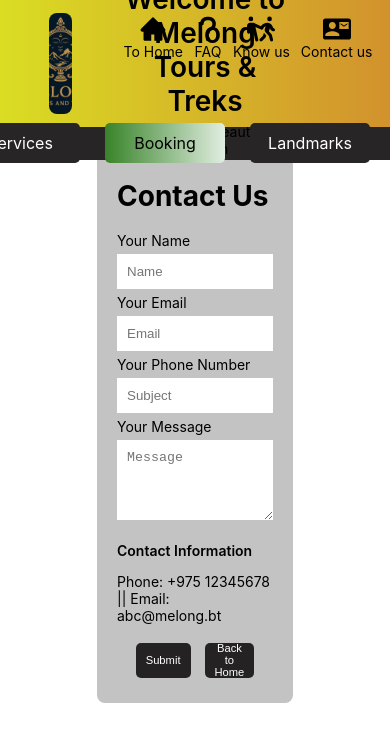
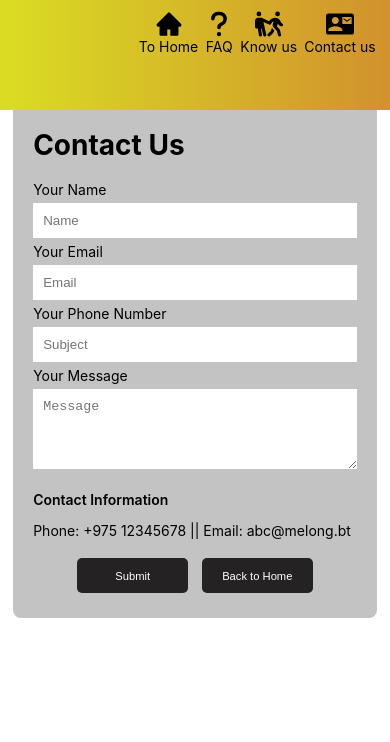
Before and after one commit to Lekden/melong, a React (Create React App) app: page /melong/contactUs in a window 390 px wide. Shown: the top 742 px of the page. Built offline with nearby package versions, Linux system fonts and the light colour scheme.

Commit message:
UI Improvement

```diff
--- a/src/components/Banner.css
+++ b/src/components/Banner.css
@@ -11,7 +11,7 @@
     justify-content: space-between;
     /* Space between logo, text, and tabs */
     align-items: center;
-    height: 15vh;
+    height: 13vh;
     color: rgb(0, 0, 0);
     padding: 0 20px;
     position: relative;
@@ -64,29 +64,23 @@
 .overlay {
     text-align: center;
     position: absolute;
-    /* Position the overlay absolutely */
-    top: 60%;
-    /* Center the overlay vertically */
+    top: 40%;
     left: 47%;
-    /* Center the overlay horizontally */
     transform: translate(-50%, -50%);
-    /* Offset by 50% of its width and height */
   }
 
-/* Heading styles */
   .heading {
-    padding-top: 1rem;
     margin: 0;
-    font-size: 5px;
-    font-weight: 600;
+    padding: 0;
+    font-size: 2.5rem;
+    color: white;
   }
 
-
-/* Subheading styles */
   .subheading {
-    font-size: 1rem;
-    margin-top: 5px;
-
+    margin: 0;
+    padding: 0;
+    font-size: 1.2rem;
+    color: white;
   }
 
 .button {
@@ -135,12 +129,9 @@
 .navigation {
     display: flex;
     justify-content: center;
-    /* Center the content horizontally */
     align-items: center;
-    /* Center the content vertically */
     width: 100%;
     height: 4vh;
-    /* Adjust the height */
     padding: 0 20px;
     background-color: #272525;
     gap: 20px;
@@ -151,23 +142,27 @@
 .dropdown-container {
     display: flex;
     justify-content: center;
-    /* This will center the dropdowns horizontally */
     align-items: center;
-    /* This will center the dropdowns vertically */
+    flex-wrap: wrap;
     width: 100%;
     gap: 25px;
+    box-sizing: border-box;
     /* Space between each dropdown */
 }
 
 /* Dropdown items */
 .dropdown {
     display: inline-block;
+    height: 100%;
+    align-items: center;
+    white-space: wrap;
     /* Ensures each dropdown behaves like an inline element */
 }
 
 
 /* Button for each dropdown */
 .dropdown-btn {
+    display: inline-block;
     position: relative;
     align-items: center;
     justify-content: center;
@@ -175,11 +170,11 @@
     background-color: #272525;
     color: white;
     border: none;
-    padding: 10px;
     width: 120px;
+    height:4vh;
     cursor: pointer;
     border-radius: 5px;
-    font-size: 16px;
+    font-size: 15px;
     font-family: -apple-system, BlinkMacSystemFont, 'Segoe UI', 'Roboto', 'Oxygen',
         'Ubuntu', 'Cantarell', 'Fira Sans', 'Droid Sans', 'Helvetica Neue', sans-serif;
 }
@@ -229,27 +224,16 @@
 }
 
 /* Media Queries for Mobile */
-@media (max-width: 375px) {
+@media (min-width:375px) and (max-width: 470px) {
 
     body,
     html {
         margin: 0;
         font-size: 14px;
         overflow-x: hidden;
+        overflow-y: scroll;
         height: auto;
-
     }
-
-    /* Adjust the wrapper to take up full width */
-    .wrapper {
-        width: 100%;
-        max-width: 100%;
-        margin-left: auto;
-        margin-right: auto;
-        height: auto;
-
-    }
-
 
     .banner-image {
         display: none;
@@ -386,28 +370,22 @@
         margin-top: 1px;
         margin-left: 5px;
     }
+    /* Tabs (Buttons) container */
+.tabs {
+    position: absolute;
+    /* Positioning tabs at the top-right corner */
+    top: 5px;
+    right: 0;
+    display: flex;
+    gap: 1px;
 
-    .moving-text {
-        display: inline-block;
-        min-width: 100%;
-        white-space: nowrap;
-        animation: moveText 20s linear infinite;
-        color: rgb(22, 19, 19);
-        font-weight: bold;
-        z-index: 1;
-        position: relative;
-        margin-top: 0.5rem;
+
+    /* Space between the tabs */
 }
 
-
-    @keyframes moveText {
-        0% {
-            transform: translateX(100%);
-        }
-
-        100% {
-            transform: translateX(-100%);
-        }
-
+.tabs :hover {
+    cursor: pointer;
+    background: #000;
+    /* Change cursor to pointer on hover */
 }
 }
--- a/src/components/Banner.js
+++ b/src/components/Banner.js
@@ -1,61 +1,45 @@
 import { Link, useNavigate } from "react-router-dom";
-import './Banner.css'
+import "./Banner.css";
 import { AiFillHome } from "react-icons/ai";
 import { FaQuestion } from "react-icons/fa6";
 import { MdContactMail } from "react-icons/md";
 import { FaPeoplePulling } from "react-icons/fa6";
-
 
 export default function Banner() {
   console.log("Home component rendered");
   const navigate = useNavigate(); // Initialize the navigate function
 
   return (
-        <div className='wrapper'>
+    <div className="wrapper">
       <div className="banner">
-                <div className='banner-content'>
-                    <div className='banner-image'></div>
+        <div className="banner-content">
+          <div className="banner-image"></div>
           <div className="overlay">
-                        <h1 className="heading">Welcome to Melong Tours & Treks</h1>
+            <h1 className="heading">Melong Tours & Treks</h1>
             <p className="subheading">Explore the beauty of Bhutan</p>
           </div>
           <div className="tabs">
-                        <Link
-                            className='home-icon'
-                            to="/"
-                        >
+            <Link className="home-icon" to="/">
               <AiFillHome size={28} />
-                            <span style={{ fontSize: '14px' }}>To Home</span>
+              <span style={{ fontSize: "14px" }}>To Home</span>
             </Link>
-                        <Link
-                            className='home-icon'
-                            to="/faq"
-                        >
+            <Link className="home-icon" to="/faq">
               <FaQuestion size={28} />
 
-                            <span style={{ fontSize: '14px' }}>FAQ</span>
+              <span style={{ fontSize: "14px" }}>FAQ</span>
             </Link>
-                        <Link
-                            className='home-icon'
-                            to="/knowus"
-                        >
+            <Link className="home-icon" to="/knowus">
               <FaPeoplePulling size={28} />
-                            <span style={{ fontSize: '14px' }}>Know us</span>
+              <span style={{ fontSize: "14px" }}>Know us</span>
             </Link>
-                        <Link
-                            className='home-icon'
-                            to="/contactus"
-                        >
+            <Link className="home-icon" to="/contactus">
               <MdContactMail size={28} />
-                            <span style={{ fontSize: '14px' }}>Contact us</span>
+              <span style={{ fontSize: "14px" }}>Contact us</span>
             </Link>
-
           </div>
-
         </div>
-
       </div>
-            <div className='navigation'>
+      <div className="navigation">
         <div className="dropdown-container">
           <div className="dropdown">
             <button className="dropdown-btn">Services</button>
@@ -67,7 +51,7 @@ export default function Banner() {
             </div>
           </div>
           <div className="dropdown">
-                        <button style={{ background: "linear-gradient(to right,rgb(56, 131, 41),rgb(225, 238, 225))", color: "black" }} className="dropdown-btn">Booking</button>
+            <button className="dropdown-btn">Booking</button>
             <div className="dropdown-content">
               <Link href="#">Manage Booking</Link>
               <Link href="#">Booking Inquiries</Link>
@@ -85,5 +69,5 @@ export default function Banner() {
         </div>
       </div>
     </div>
-    )
+  );
 }
--- a/src/components/Home.css
+++ b/src/components/Home.css
@@ -33,6 +33,7 @@
     height: 50%;
     margin-top: 20px;
     box-sizing: border-box;
+    position: relative;
 
 }
 
@@ -78,17 +79,7 @@
 
 
 /* Media Queries for Mobile */
-@media (max-width: 400px) {
-
-    body,
-    html {
-        height: 100%;
-        overflow-y: hidden;
-        margin: 0;
-        font-size: 14px;
-        /* Adjust font size */
-    }
-
+@media (min-width:375px) and (max-width: 470px) {
 
 
     /* Info container with adjusted gap and width */
@@ -157,5 +148,39 @@
         padding: 0;
         font-weight: bold;
     }
+    .home-info {
+        width: 100%;
+        overflow: hidden;
+        white-space: nowrap;
+        position: relative;
+    }
+    .moving-text {
+        display: inline-block;
+        min-width: 170%;
+        white-space: nowrap;
+        animation: moveText 20s linear infinite;
+        color: rgb(22, 19, 19);
+        font-weight: bold;
+        z-index: 1;
+        margin-bottom: 2px;
+        position: absolute;
+        margin-top: 0.5rem;
+    }
+
+
+    @keyframes moveText {
+        0% {
+            transform: translateX(100%);
+        }
+
+        100% {
+            transform: translateX(-100%);
+        }
+
+    }
+
+    .welcome-text, .welcome-text1   {
+        white-space: wrap;
+    }
 
 }
--- a/src/components/Knowus.css
+++ b/src/components/Knowus.css
@@ -36,3 +36,10 @@
     padding: 8px;
     width: 100%;
 }
+
+@media (min-width:375px) and (max-width:475px) {
+.knowus {
+    width: 85%;
+}
+
+}
--- a/src/components/Knowus.js
+++ b/src/components/Knowus.js
@@ -1,9 +1,9 @@
 import { useNavigate } from "react-router-dom";
-import { Link } from 'react-router-dom';
-import './Home.css';
-import './Knowus.css';
+import { Link } from "react-router-dom";
+import "./Home.css";
+import "./Knowus.css";
 import { AiFillHome } from "react-icons/ai";
-import Banner from './Banner';
+import Banner from "./Banner";
 
 export default function Knowus() {
   const navigate = useNavigate();
@@ -11,43 +11,56 @@ export default function Knowus() {
   return (
     <div>
       <Banner />
-            <div className="knowus-container">
       <div className="knowus">
         <h1 className="knowus-title">Know Us</h1>
-                    <p>About Melong Tours & Treks
-                        With over 20 years of experience, Melong Tours & Treks has been proudly guiding
-                        travelers through the breathtaking landscapes of Bhutan.
-                        From cultural journeys to adventurous treks, we handle every detail
-                        so you can simply enjoy the experience. Let us do the hard work — planning,
-                        organizing, and fine-tuning — while you focus on creating unforgettable memories.
-                    </p><br />
+        <p>
+          About Melong Tours & Treks With over 20 years of experience, Melong
+          Tours & Treks has been proudly guiding travelers through the
+          breathtaking landscapes of Bhutan. From cultural journeys to
+          adventurous treks, we handle every detail so you can simply enjoy the
+          experience. Let us do the hard work — planning, organizing, and
+          fine-tuning — while you focus on creating unforgettable memories.
+        </p>
+        <br />
         <h3>Meet our team</h3>
         <div className="knowus-intro">
           <div>
-                            <strong>Passang Singye<br />
-                                Founder & Proprietor </strong><br /><br />
-                            A passionate traveler
-                            with a deep love for Bhutan’s culture and nature. With decades of experience in
-                            the travel industry, he has built Melong on a foundation of trust, expertise, and
-                            personal care. <br />
+            <strong>
+              Passang Singye
+              <br />
+              Founder & Proprietor{" "}
+            </strong>
+            <br />
+            <br />
+            A passionate traveler with a deep love for Bhutan’s culture and
+            nature. With decades of experience in the travel industry, he has
+            built Melong on a foundation of trust, expertise, and personal care.{" "}
+            <br />
             Our General Manager brings a wealth of operational experience,
-                            ensuring that every tour runs smoothly and every guest feels at home. Together,
-                            they lead a team dedicated to making your journey through Bhutan seamless, memorable,
-                            and truly special.</div><br />
+            ensuring that every tour runs smoothly and every guest feels at
+            home. Together, they lead a team dedicated to making your journey
+            through Bhutan seamless, memorable, and truly special.
+          </div>
+          <br />
           <div>
-                            <strong> Sonam Tshering<br />
-                                Head Guide</strong><br /><br />
-                            With over 15 years of experience in guiding tours and treks across Bhutan,
-                            our Head Guide is a passionate expert dedicated to offering you an unforgettable
-                            adventure. Highly knowledgeable about Bhutan’s rich culture, history, and
-                            landscapes, they ensure every journey is safe, informative, and enjoyable.
-                            Their leadership and commitment to quality service make them an integral part of
-                            the team, helping travelers experience the true essence of Bhutan.
-
+            <strong>
+              {" "}
+              Sonam Tshering
+              <br />
+              Head Guide
+            </strong>
+            <br />
+            <br />
+            With over 15 years of experience in guiding tours and treks across
+            Bhutan, our Head Guide is a passionate expert dedicated to offering
+            you an unforgettable adventure. Highly knowledgeable about Bhutan’s
+            rich culture, history, and landscapes, they ensure every journey is
+            safe, informative, and enjoyable. Their leadership and commitment to
+            quality service make them an integral part of the team, helping
+            travelers experience the true essence of Bhutan.
           </div>
         </div>
       </div>
     </div>
-        </div >
-    )
+  );
 }
--- a/src/components/Treks.js
+++ b/src/components/Treks.js
@@ -1,55 +1,69 @@
 import React from "react";
 import { useNavigate } from "react-router-dom";
-import Banner from './Banner'
+import Banner from "./Banner";
 
 const treks = [
   {
     name: "Jumolhari Trek",
     duration: "7-9 days",
-        description: "A scenic trek to the base of Mount Jumolhari, offering stunning views of Bhutan's tallest mountains and pristine landscapes.",
-        preparation: "Good fitness level, warm clothing for cold nights, trekking gear."
+    description:
+      "A scenic trek to the base of Mount Jumolhari, offering stunning views of Bhutan's tallest mountains and pristine landscapes.",
+    preparation:
+      "Good fitness level, warm clothing for cold nights, trekking gear.",
   },
   {
     name: "Druk Path Trek",
     duration: "5-6 days",
-        description: "A beautiful trek connecting Paro and Thimphu, passing through alpine lakes, ridges, and old dzongs (fortresses).",
-        preparation: "Moderate fitness, basic trekking equipment, warm layers."
+    description:
+      "A beautiful trek connecting Paro and Thimphu, passing through alpine lakes, ridges, and old dzongs (fortresses).",
+    preparation: "Moderate fitness, basic trekking equipment, warm layers.",
   },
   {
     name: "Snowman Trek",
     duration: "25-30 days",
-        description: "One of the hardest treks in the world, traversing remote Himalayan regions and crossing high passes over 5,000 meters.",
-        preparation: "Excellent physical condition, acclimatization training, cold weather survival gear."
+    description:
+      "One of the hardest treks in the world, traversing remote Himalayan regions and crossing high passes over 5,000 meters.",
+    preparation:
+      "Excellent physical condition, acclimatization training, cold weather survival gear.",
   },
   {
     name: "Dagala Thousand Lakes Trek",
     duration: "5-6 days",
-        description: "A scenic trek through beautiful high-altitude lakes, offering great views of the Himalayan ranges.",
-        preparation: "Moderate fitness, waterproof clothing, good hiking boots."
+    description:
+      "A scenic trek through beautiful high-altitude lakes, offering great views of the Himalayan ranges.",
+    preparation: "Moderate fitness, waterproof clothing, good hiking boots.",
   },
   {
     name: "Merak Sakteng Trek",
     duration: "6-7 days",
-        description: "A cultural trek into the isolated valleys of eastern Bhutan, home to the semi-nomadic Brokpa people.",
-        preparation: "Moderate fitness, rain protection, cultural sensitivity."
+    description:
+      "A cultural trek into the isolated valleys of eastern Bhutan, home to the semi-nomadic Brokpa people.",
+    preparation: "Moderate fitness, rain protection, cultural sensitivity.",
   },
 ];
 
 const Trek = () => {
   const navigate = useNavigate();
   return (
-        <div><Banner />
+    <div>
+      <Banner />
       <div style={styles.container}>
         <h1 style={styles.heading}>Treks in Bhutan</h1>
         {treks.map((trek, index) => (
           <div key={index} style={styles.card}>
             <h2 style={styles.title}>{trek.name}</h2>
-                        <p><strong>Duration:</strong> {trek.duration}</p>
-                        <p><strong>Description:</strong> {trek.description}</p>
-                        <p><strong>Preparation:</strong> {trek.preparation}</p>
+            <p>
+              <strong>Duration:</strong> {trek.duration}
+            </p>
+            <p>
+              <strong>Description:</strong> {trek.description}
+            </p>
+            <p>
+              <strong>Preparation:</strong> {trek.preparation}
+            </p>
           </div>
         ))}
-                <button className='button' onClick={() => navigate('/')} >
+        <button className="button" onClick={() => navigate("/")}>
           Home
         </button>
       </div>
@@ -65,18 +79,17 @@ const styles = {
   },
   heading: {
     textAlign: "center",
-        marginBottom: "30px",
+    marginBottom: "10px",
   },
   card: {
     backgroundColor: "#f5f5f5",
-        padding: "20px",
+    padding: "10px",
     borderRadius: "10px",
-        marginBottom: "20px",
     boxShadow: "0 4px 6px rgba(0,0,0,0.1)",
   },
   title: {
     color: "#2c3e50",
-        marginBottom: "10px",
+    marginBottom: "5px",
   },
 };
 
--- a/src/components/contactUs.css
+++ b/src/components/contactUs.css
@@ -82,3 +82,10 @@
     height: 100%;
     position: relative;
 }
+
+@media (min-width: 375px) and (max-width:475px) {
+
+    .contactUs {
+        width: 83%;
+    }
+}
--- a/src/components/faq.css
+++ b/src/components/faq.css
@@ -3,9 +3,6 @@
     max-width: 60%;
     margin-left: auto;
     margin-right: auto;
-    background-color: #ffffff;
-    padding: 30px;
-    color: rgb(0, 0, 0);
 }
 
 
@@ -20,3 +17,12 @@
     border-radius: 5px;
     padding: 8px;
 }
+
+
+@media (min-width:375px) and (max-width:475px) {
+    .faq {
+        max-width: 90%;
+        background-color: #ffffff;
+    }
+
+    }
```
Also changed, not shown: src/components/Home.js (+32 -20 lines), src/components/Hamburger.js (added), src/components/Treks.css (added), 1 other file (tests, documents, lock files or other folders). Lines whose indentation alone changed are shown as unchanged.
